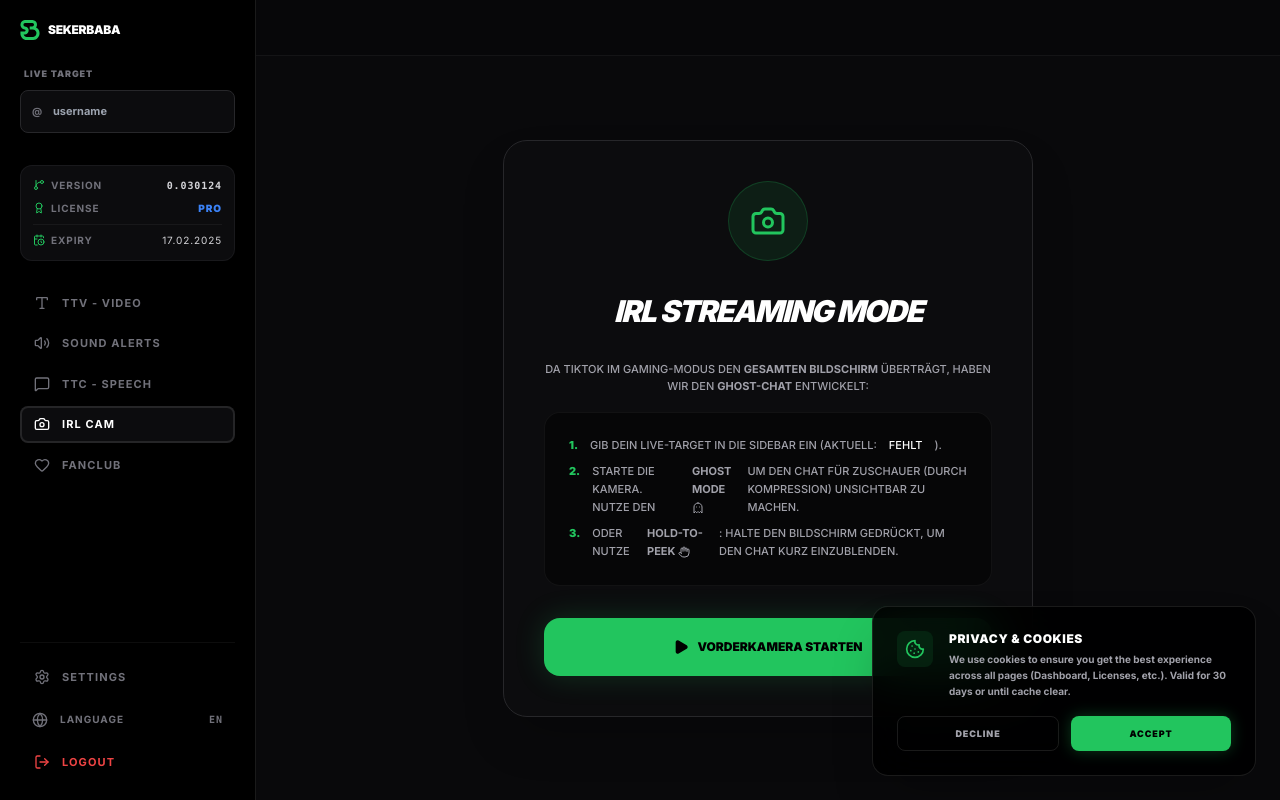
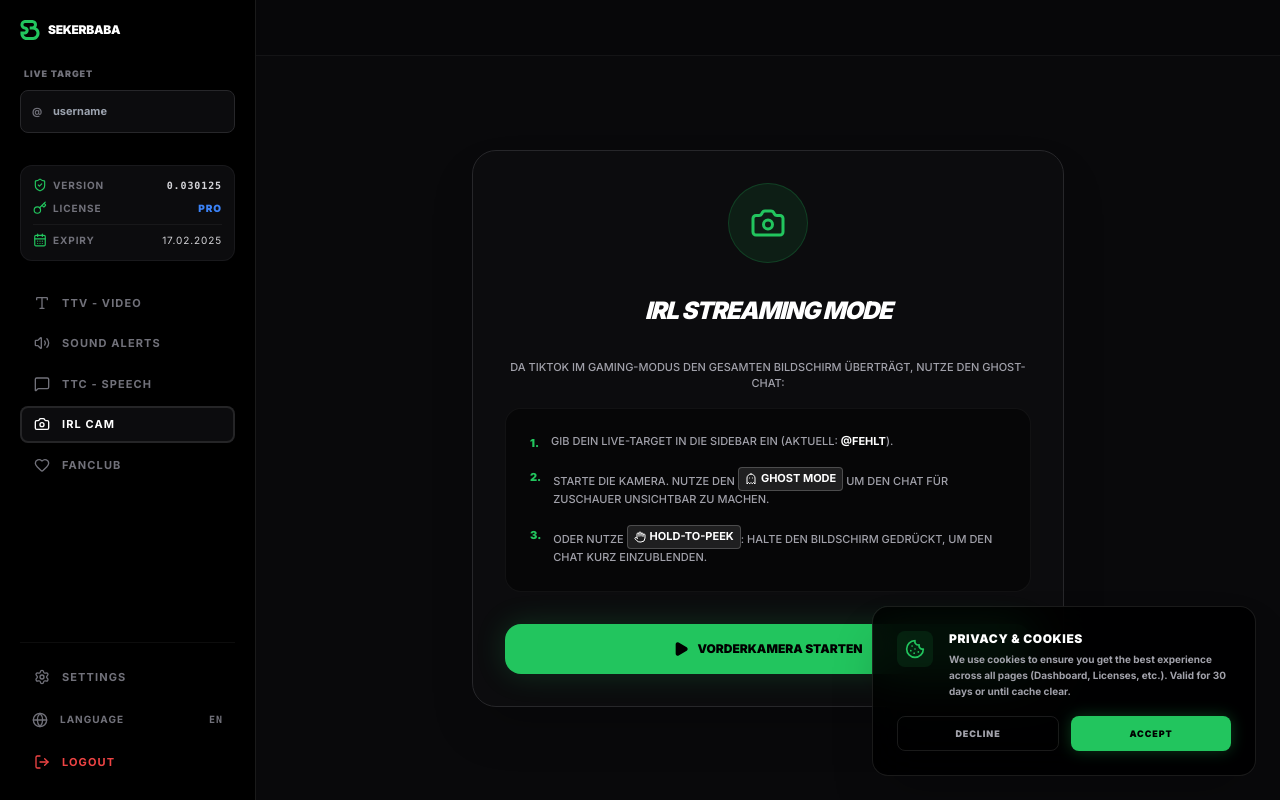
Before and after one commit to muhtarremsi/tiktok-overlay, a Next.js app: page /dashboard in a window 1280 px wide. Built offline with nearby package versions, Linux system fonts and the light colour scheme.

Commit message:
v0.030125: fix: Render camera stream correctly, repair UI layout breaks, fix Vercel SSE chat timeout, add accurate icons

```diff
--- a/app/dashboard/page.tsx
+++ b/app/dashboard/page.tsx
@@ -8,7 +8,7 @@ import {
   Type, Settings, Plus, Trash2, X, Menu,
   Volume2, Globe, LogIn, CheckCircle2, Loader2, AlertCircle, Radio, Music, Info, Heart,
   Zap, ArrowRight, Monitor, Cpu, Gauge, Share2, Code2, LogOut, MessageSquare, Play, StopCircle,
-  Camera, RefreshCw, FlipHorizontal, EyeOff, Eye, MessageCircle, GitBranch, Award, CalendarClock, Ghost, Hand
+  Camera, RefreshCw, FlipHorizontal, EyeOff, Eye, MessageCircle, ShieldCheck, Key, CalendarDays, Ghost, Hand
 } from "lucide-react";
 
 function SekerLogo({ className }: { className?: string }) {
@@ -37,7 +37,7 @@ function DashboardContent() {
   const [perfQuality, setPerfQuality] = useState(100);
   const [baseUrl, setBaseUrl] = useState("");
 
-  const version = "0.030124";
+  const version = "0.030125";
   const expiryDate = "17.02.2025";
 
   useEffect(() => {
@@ -117,17 +117,19 @@ function DashboardContent() {
             {status === 'online' && <span className="text-[9px] text-green-500 flex items-center gap-1 font-bold uppercase tracking-wider"><Radio size={8} /> Online</span>}
             {status === 'too_short' && <span className="text-[9px] text-blue-500 flex items-center gap-1 font-bold uppercase tracking-wider"><Info size={8} /> 3+ Chars</span>}
           </div>
+
+          {/* UPDATED INFO BOX WITH NEW ICONS */}
           <div className="bg-[#0c0c0e] border border-zinc-800/50 rounded-xl p-3 space-y-2 font-bold uppercase tracking-widest text-[9px] text-zinc-500 mt-2">
             <div className="flex justify-between items-center text-[10px]">
-                <span className="flex items-center gap-1.5"><GitBranch size={12} className="text-green-500" /> VERSION</span>
+                <span className="flex items-center gap-1.5"><ShieldCheck size={14} className="text-green-500" /> VERSION</span>
                 <span className="text-zinc-300 font-mono">{version}</span>
             </div>
             <div className="flex justify-between items-center text-[10px]">
-                <span className="flex items-center gap-1.5"><Award size={12} className="text-green-500" /> LICENSE</span>
+                <span className="flex items-center gap-1.5"><Key size={14} className="text-green-500" /> LICENSE</span>
                 <span className="text-blue-500 font-black">PRO</span>
             </div>
             <div className="flex justify-between items-center pt-2 border-t border-white/5 text-[10px]">
-                <span className="flex items-center gap-1.5"><CalendarClock size={12} className="text-green-500" /> EXPIRY</span>
+                <span className="flex items-center gap-1.5"><CalendarDays size={14} className="text-green-500" /> EXPIRY</span>
                 <span className="text-zinc-300 font-normal">{expiryDate}</span>
             </div>
           </div>
@@ -184,12 +186,13 @@ function SidebarItem({ icon, label, active, onClick }: any) {
   );
 }
 
-// --- FULLSCREEN IRL CAMERA MODULE WITH REAL CHAT & GHOST MODE ---
+// --- BUGFIXED CAMERA MODULE ---
 function ModuleCamera({ targetUser }: { targetUser: string }) {
   const videoRef = useRef<HTMLVideoElement>(null);
   const chatRef = useRef<HTMLDivElement>(null);
   const [viewState, setViewState] = useState<'intro' | 'fullscreen'>('intro');
-  const [facingMode, setFacingMode] = useState<'user' | 'environment'>('user'); // Default = Selfie Camera
+  const [activeStream, setActiveStream] = useState<MediaStream | null>(null); // NEW: Hold stream in state
+  const [facingMode, setFacingMode] = useState<'user' | 'environment'>('user');
   const [mirror, setMirror] = useState(true);
   const [showUI, setShowUI] = useState(true);
   const [ghostMode, setGhostMode] = useState(false);
@@ -200,51 +203,75 @@ function ModuleCamera({ targetUser }: { targetUser: string }) {
   const [chatMessages, setChatMessages] = useState<{id: number, nickname: string, comment: string}[]>([]);
   const [chatStatus, setChatStatus] = useState("Warten auf Verbindung...");
 
-  // Start Stream
+  // FIX 1: Save stream to state first, let React render, then attach it.
   const startStream = async () => {
     setError("");
     try {
       const stream = await navigator.mediaDevices.getUserMedia({ video: { facingMode: facingMode } });
-      if (videoRef.current) { videoRef.current.srcObject = stream; }
+      setActiveStream(stream);
       setViewState('fullscreen');
     } catch (err: any) {
-      setError("Kamerazugriff verweigert. Bitte erlaube den Zugriff im Browser.");
+      setError(`Kamerafehler: ${err.message || 'Zugriff verweigert'}`);
     }
   };
 
-  // Stop Stream
+  // Attach stream when video element is mounted
+  useEffect(() => {
+    if (viewState === 'fullscreen' && videoRef.current && activeStream) {
+        videoRef.current.srcObject = activeStream;
+    }
+  }, [viewState, activeStream]);
+
   const stopStream = () => {
-    if (videoRef.current && videoRef.current.srcObject) {
-      const tracks = (videoRef.current.srcObject as MediaStream).getTracks();
-      tracks.forEach(track => track.stop());
-      videoRef.current.srcObject = null;
+    if (activeStream) {
+      activeStream.getTracks().forEach(track => track.stop());
+      setActiveStream(null);
     }
     setViewState('intro');
   };
 
-  // Connect to TikTok Live Chat via SSE
+  // FIX 3: Reconnect Logic for TikTok Live SSE
   useEffect(() => {
     if (viewState !== 'fullscreen' || !targetUser || targetUser.length < 3) return;
 
-    setChatStatus("Verbinde mit TikTok Live...");
-    const eventSource = new EventSource(`/api/live-chat?u=${targetUser}`);
+    setChatStatus("Verbinde mit TikTok...");
+    let eventSource: EventSource | null = null;
+    let reconnectTimer: any = null;
+
+    const connect = () => {
+        if (eventSource) eventSource.close();
+        eventSource = new EventSource(`/api/live-chat?u=${targetUser}`);
 
         eventSource.onmessage = (event) => {
             const data = JSON.parse(event.data);
             if (data.type === 'connected') {
-            setChatStatus(`Live verbunden mit @${targetUser}`);
+                setChatStatus(`Live verbunden: @${targetUser}`);
             } else if (data.type === 'chat') {
                 setChatMessages(prev => [...prev.slice(-29), { id: Date.now(), nickname: data.nickname, comment: data.comment }]);
+            } else if (data.type === 'member') {
+                // Someone joined
+                setChatMessages(prev => [...prev.slice(-29), { id: Date.now(), nickname: data.nickname, comment: "ist beigetreten 👋" }]);
             } else if (data.type === 'error') {
                 setChatStatus(`Fehler: ${data.message}`);
+                eventSource?.close();
+            } else if (data.type === 'ping') {
+                // Just keep connection alive
             }
         };
 
         eventSource.onerror = () => {
-        setChatStatus("Verbindung getrennt. Versuche Reconnect...");
+            setChatStatus("Verbindung getrennt. Reconnect...");
+            eventSource?.close();
+            reconnectTimer = setTimeout(connect, 3000); // Try again after 3 seconds
+        };
     };
 
-    return () => eventSource.close();
+    connect();
+
+    return () => {
+        if (eventSource) eventSource.close();
+        if (reconnectTimer) clearTimeout(reconnectTimer);
+    };
   }, [viewState, targetUser]);
 
   // Auto-scroll chat
@@ -255,37 +282,50 @@ function ModuleCamera({ targetUser }: { targetUser: string }) {
   }, [chatMessages]);
 
   useEffect(() => {
-    if (viewState === 'fullscreen') startStream();
+    if (viewState === 'fullscreen') startStream(); // Restart if facingMode changes
   }, [facingMode]);
 
   useEffect(() => {
-    return () => stopStream(); // Cleanup on unmount
+    return () => stopStream();
   }, []);
 
   if (viewState === 'intro') {
     return (
       <div className="p-6 lg:p-10 max-w-2xl mx-auto space-y-8 uppercase italic font-bold flex flex-col items-center justify-center h-full">
-        <div className="bg-[#0c0c0e] border border-zinc-800 p-10 rounded-3xl space-y-8 text-center shadow-2xl">
-          <div className="w-20 h-20 bg-green-500/10 rounded-full flex items-center justify-center mx-auto mb-4 border border-green-500/20">
+        <div className="bg-[#0c0c0e] border border-zinc-800 p-8 rounded-3xl space-y-8 text-center shadow-2xl w-full">
+          <div className="w-20 h-20 bg-green-500/10 rounded-full flex items-center justify-center mx-auto border border-green-500/20">
             <Camera size={36} className="text-green-500" />
           </div>
 
-          <h2 className="text-3xl text-white font-black tracking-tighter">IRL STREAMING MODE</h2>
+          <h2 className="text-2xl text-white font-black tracking-tighter">IRL STREAMING MODE</h2>
 
-          <div className="space-y-4 text-[11px] text-zinc-400 not-italic font-medium leading-relaxed max-w-md mx-auto">
-            <p>
-              Da TikTok im Gaming-Modus den <strong>gesamten Bildschirm</strong> überträgt, haben wir den <strong>Ghost-Chat</strong> entwickelt:
-            </p>
-            <ol className="text-left space-y-2 bg-black/50 p-6 rounded-2xl border border-white/5">
-                <li className="flex gap-3"><span className="text-green-500 font-black">1.</span> Gib dein Live-Target in die Sidebar ein (aktuell: <span className="text-white">{targetUser || 'fehlt'}</span>).</li>
-                <li className="flex gap-3"><span className="text-green-500 font-black">2.</span> Starte die Kamera. Nutze den <strong>Ghost Mode <Ghost size={12} className="inline"/></strong> um den Chat für Zuschauer (durch Kompression) unsichtbar zu machen.</li>
-                <li className="flex gap-3"><span className="text-green-500 font-black">3.</span> Oder nutze <strong>Hold-to-Peek <Hand size={12} className="inline"/></strong>: Halte den Bildschirm gedrückt, um den Chat kurz einzublenden.</li>
-            </ol>
+          <div className="text-[11px] text-zinc-400 not-italic font-medium text-left">
+            <p className="mb-4 text-center">Da TikTok im Gaming-Modus den gesamten Bildschirm überträgt, nutze den Ghost-Chat:</p>
+
+            {/* FIX 2: Correct layout for the list elements so they don't break awkwardly */}
+            <div className="space-y-4 bg-black/50 p-6 rounded-2xl border border-white/5">
+                <div className="flex items-start gap-3">
+                    <span className="text-green-500 font-black mt-0.5 shrink-0">1.</span>
+                    <span className="leading-relaxed">Gib dein Live-Target in die Sidebar ein (aktuell: <strong className="text-white">@{targetUser || 'fehlt'}</strong>).</span>
+                </div>
+                <div className="flex items-start gap-3">
+                    <span className="text-green-500 font-black mt-0.5 shrink-0">2.</span>
+                    <span className="leading-relaxed">
+                        Starte die Kamera. Nutze den <strong className="text-white bg-white/10 px-1.5 py-0.5 rounded border border-white/20 inline-flex items-center gap-1"><Ghost size={12}/> GHOST MODE</strong> um den Chat für Zuschauer unsichtbar zu machen.
+                    </span>
+                </div>
+                <div className="flex items-start gap-3">
+                    <span className="text-green-500 font-black mt-0.5 shrink-0">3.</span>
+                    <span className="leading-relaxed">
+                        Oder nutze <strong className="text-white bg-white/10 px-1.5 py-0.5 rounded border border-white/20 inline-flex items-center gap-1"><Hand size={12}/> HOLD-TO-PEEK</strong>: Halte den Bildschirm gedrückt, um den Chat kurz einzublenden.
+                    </span>
+                </div>
+            </div>
           </div>
 
           {error && <div className="text-red-500 text-[10px] bg-red-500/10 p-3 rounded-lg border border-red-500/20">{error}</div>}
 
-          <button onClick={startStream} className="w-full bg-green-500 text-black py-5 rounded-2xl text-[12px] font-black hover:bg-green-400 transition-all shadow-[0_0_30px_rgba(34,197,94,0.2)] hover:scale-105 flex items-center justify-center gap-2">
+          <button onClick={startStream} className="w-full bg-green-500 text-black py-4 rounded-2xl text-[12px] font-black hover:bg-green-400 transition-all shadow-[0_0_30px_rgba(34,197,94,0.2)] hover:scale-105 flex items-center justify-center gap-2">
              <Play size={16} fill="currentColor" /> VORDERKAMERA STARTEN
           </button>
         </div>
@@ -293,9 +333,7 @@ function ModuleCamera({ targetUser }: { targetUser: string }) {
     );
   }
 
-  // Determine chat visibility based on modes
-  const isChatVisible = showUI && (!ghostMode || isHolding);
-  const chatOpacityClass = ghostMode && !isHolding ? 'opacity-10' : 'opacity-100'; // 10% opacity for stealth
+  const chatOpacityClass = ghostMode && !isHolding ? 'opacity-10' : 'opacity-100';
 
   return (
     <div className="fixed inset-0 z-[100] bg-black overflow-hidden flex items-center justify-center"
@@ -303,7 +341,6 @@ function ModuleCamera({ targetUser }: { targetUser: string }) {
          onPointerUp={() => setIsHolding(false)}
          onPointerLeave={() => setIsHolding(false)}>
 
-        {/* Video Background */}
         <video
             ref={videoRef}
             autoPlay
@@ -313,15 +350,14 @@ function ModuleCamera({ targetUser }: { targetUser: string }) {
             className={`absolute inset-0 w-full h-full object-cover transition-transform duration-300 ${mirror ? 'scale-x-[-1]' : ''}`}
         />
 
-        {/* UI Overlay */}
         <div className={`absolute inset-0 pointer-events-none flex flex-col justify-between p-6 transition-opacity duration-300 ${showUI ? 'opacity-100' : 'opacity-0'}`}>
 
             <div className="flex justify-between items-start pointer-events-auto">
-                <div className="bg-black/50 backdrop-blur-md px-4 py-2 rounded-full border border-white/10 flex flex-col">
+                <div className="bg-black/50 backdrop-blur-md px-4 py-2 rounded-xl border border-white/10 flex flex-col shadow-lg">
                     <div className="flex items-center gap-2 text-[10px] text-white font-black tracking-widest uppercase">
                         <span className="w-2 h-2 rounded-full bg-red-500 animate-pulse"></span> LIVE CAM
                     </div>
-                    <span className="text-[8px] text-green-400 not-italic">{chatStatus}</span>
+                    <span className="text-[8px] text-green-400 not-italic uppercase tracking-wider mt-1">{chatStatus}</span>
                 </div>
 
                 <button onClick={stopStream} className="bg-black/50 backdrop-blur-md p-3 rounded-full border border-white/10 text-white hover:bg-red-500 hover:border-red-500 transition-colors">
@@ -334,13 +370,13 @@ function ModuleCamera({ targetUser }: { targetUser: string }) {
                 {/* LIVE CHAT BOX */}
                 <div
                     ref={chatRef}
-                    className={`w-[65%] md:w-80 max-h-72 overflow-y-auto bg-black/60 backdrop-blur-sm border border-white/10 rounded-2xl p-4 flex flex-col gap-2 font-sans not-italic text-[12px] transition-all duration-300 ${chatOpacityClass}`}
+                    className={`w-[65%] md:w-80 max-h-72 overflow-y-auto bg-black/60 backdrop-blur-md border border-white/10 rounded-2xl p-4 flex flex-col gap-2 font-sans not-italic text-[12px] transition-opacity duration-300 ${chatOpacityClass}`}
                 >
                     {chatMessages.length === 0 ? (
                         <div className="text-white/50 text-center text-[10px] italic py-4">Warte auf Nachrichten...</div>
                     ) : (
                         chatMessages.map(msg => (
-                            <div key={msg.id} className="text-white leading-tight break-words">
+                            <div key={msg.id} className="text-white leading-tight break-words border-b border-white/5 pb-1">
                                 <span className="font-black text-green-400 drop-shadow-md">{msg.nickname}: </span>
                                 <span className="font-medium drop-shadow-md">{msg.comment}</span>
                             </div>
@@ -350,22 +386,22 @@ function ModuleCamera({ targetUser }: { targetUser: string }) {
 
                 {/* Camera Controls */}
                 <div className="flex flex-col gap-3">
-                    <button onClick={() => setGhostMode(!ghostMode)} className={`p-4 rounded-full border transition-all flex items-center justify-center relative ${ghostMode ? "bg-green-500/20 text-green-400 border-green-500/50" : "bg-black/50 backdrop-blur-md text-white border-white/10"}`}>
+                    <button onClick={() => setGhostMode(!ghostMode)} className={`p-4 rounded-full border transition-all flex items-center justify-center relative shadow-lg ${ghostMode ? "bg-green-500/20 text-green-400 border-green-500/50" : "bg-black/50 backdrop-blur-md text-white border-white/10"}`}>
                         <Ghost size={24} />
                     </button>
-                    <button onClick={() => setMirror(!mirror)} className="bg-black/50 backdrop-blur-md p-4 rounded-full border border-white/10 text-white hover:bg-white/20 transition-all">
+                    <button onClick={() => setMirror(!mirror)} className="bg-black/50 backdrop-blur-md p-4 rounded-full border border-white/10 text-white hover:bg-white/20 transition-all shadow-lg">
                         <FlipHorizontal size={24} />
                     </button>
-                    <button onClick={() => { setFacingMode(prev => prev === 'user' ? 'environment' : 'user'); setMirror(prev => !prev); }} className="bg-black/50 backdrop-blur-md p-4 rounded-full border border-white/10 text-white hover:bg-white/20 transition-all">
+                    <button onClick={() => { setFacingMode(prev => prev === 'user' ? 'environment' : 'user'); setMirror(prev => !prev); }} className="bg-black/50 backdrop-blur-md p-4 rounded-full border border-white/10 text-white hover:bg-white/20 transition-all shadow-lg">
                         <RefreshCw size={24} />
                     </button>
                 </div>
             </div>
 
             {ghostMode && (
-                <div className="absolute top-1/2 left-1/2 -translate-x-1/2 -translate-y-1/2 text-center pointer-events-none opacity-50">
-                    <Hand size={48} className="text-white/30 mx-auto mb-2" />
-                    <span className="bg-black/50 backdrop-blur-md px-4 py-1.5 rounded-full text-[10px] text-white/70 uppercase tracking-widest font-black">
+                <div className="absolute top-1/2 left-1/2 -translate-x-1/2 -translate-y-1/2 text-center pointer-events-none transition-opacity duration-500 ${isHolding ? 'opacity-0' : 'opacity-70'}">
+                    <Hand size={48} className="text-white/50 mx-auto mb-3" />
+                    <span className="bg-black/80 backdrop-blur-md px-5 py-2 rounded-full text-[10px] text-white uppercase tracking-widest font-black border border-white/10 shadow-2xl">
                         Hold screen to peek
                     </span>
                 </div>
--- a/app/page.tsx
+++ b/app/page.tsx
@@ -47,7 +47,7 @@ export default function Home() {
       <div className="relative flex-1 flex flex-col justify-center items-center px-4 text-center z-20">
         <div className="max-w-4xl mx-auto space-y-6 md:space-y-8 w-full">
           <div className="inline-flex items-center gap-2 px-3 py-1 rounded-full border border-green-500/20 bg-green-500/5 text-green-400 text-[9px] font-bold uppercase tracking-widest backdrop-blur-sm">
-            <span className="w-1.5 h-1.5 rounded-full bg-green-500 animate-pulse"></span> v0.030124 Live Chat
+            <span className="w-1.5 h-1.5 rounded-full bg-green-500 animate-pulse"></span> v0.030125 Fixes
           </div>
 
           <h1 className="text-5xl sm:text-6xl md:text-8xl font-black italic tracking-tighter leading-[0.9] uppercase drop-shadow-2xl break-words w-full">
```
Lines whose indentation alone changed are shown as unchanged.
